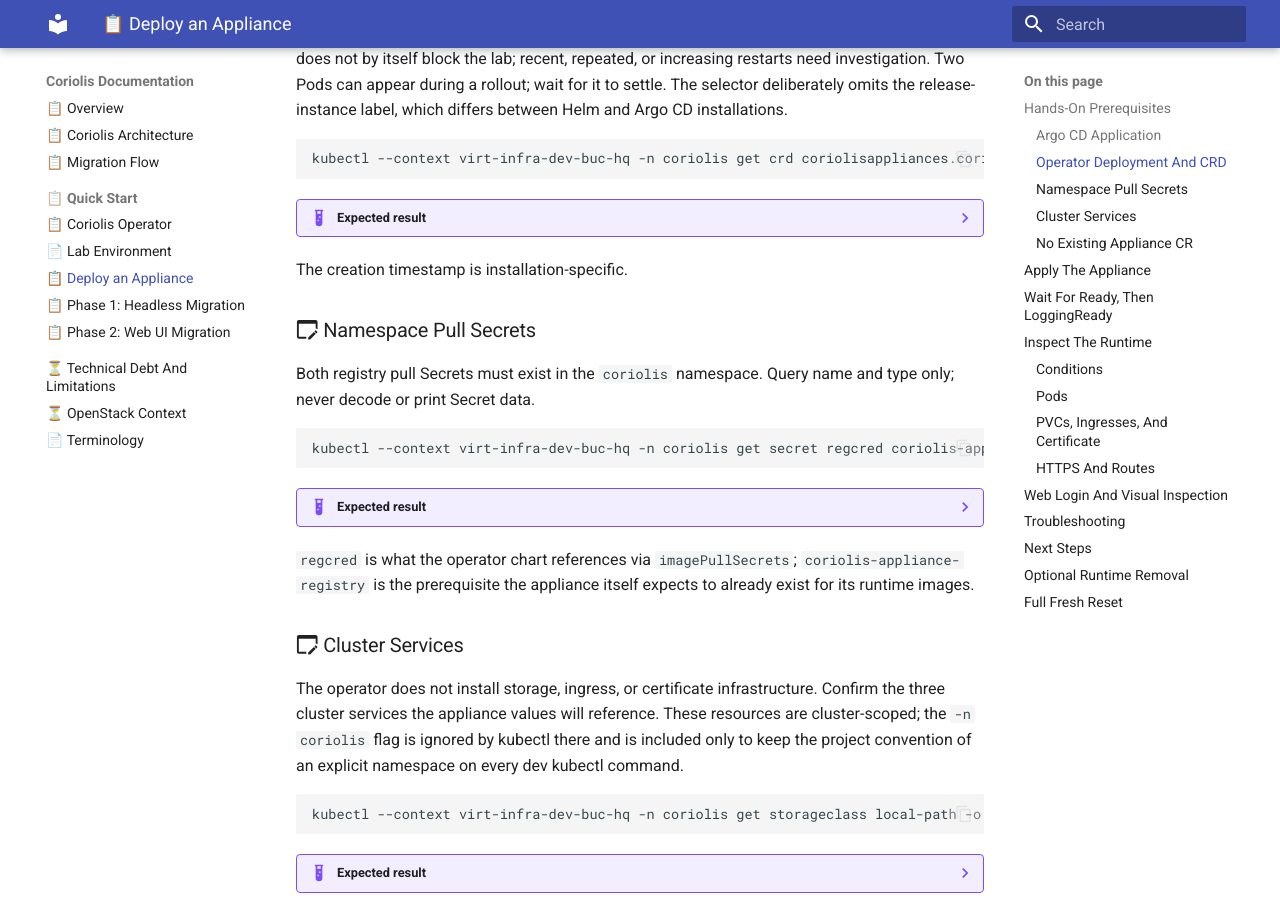
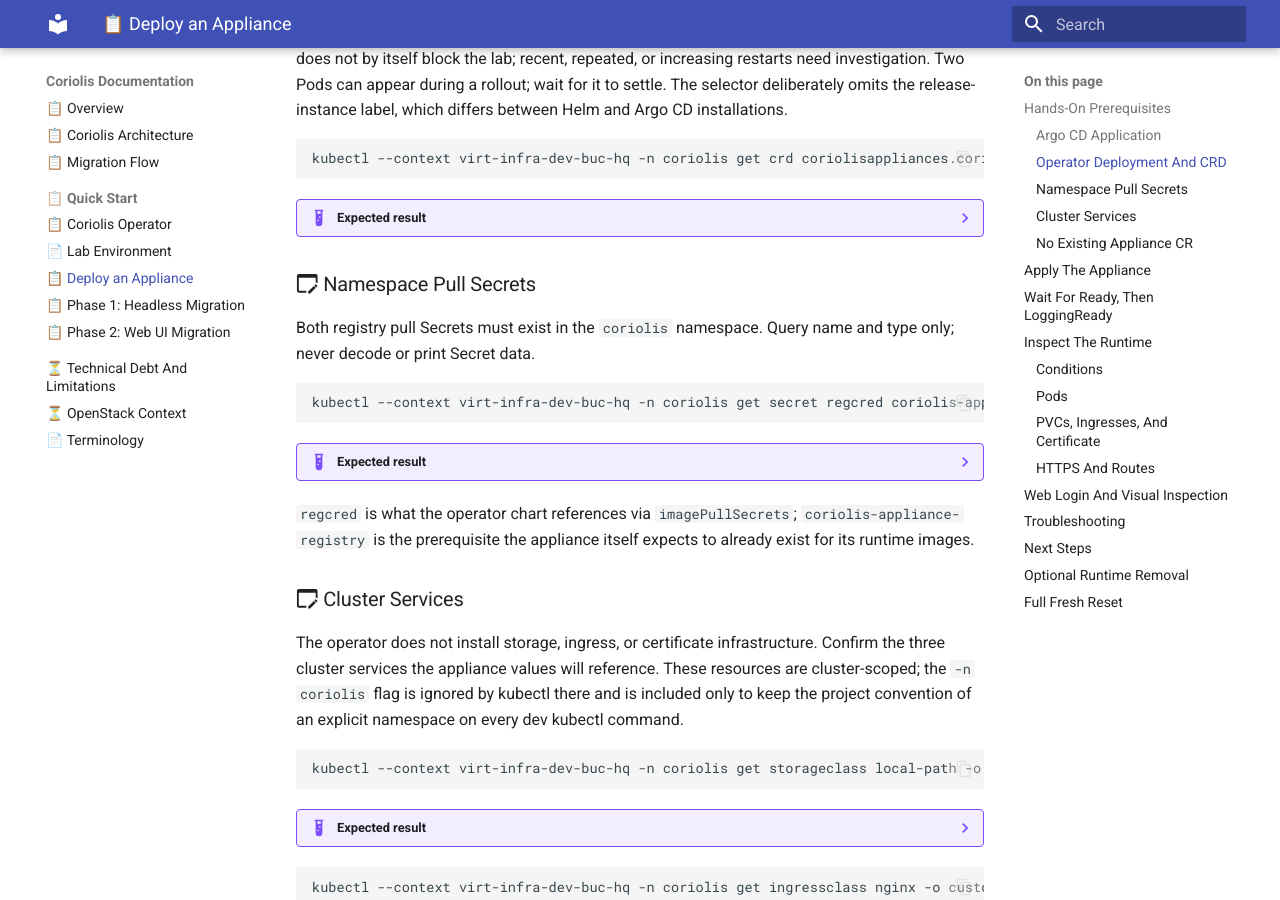
Before and after one commit to radumoisan/coriolis, an MkDocs documentation site: the page built from docs/deploy-appliance.md, in a window 1280 px wide and 900 px high, scrolled down 1180 px. Built offline with MkDocs 1.6.1 and Material for MkDocs 9.7.7, drawn with Linux system fonts in a browser that asks for light colours.

Commit message:
Improved docs
Signed-off-by: Radu Moisan <radu.moisan@gmail.com>

````diff
--- a/docs/deploy-appliance.md
+++ b/docs/deploy-appliance.md
@@ -68,23 +68,21 @@
     coriolisappliances.coriolis.cloudbase.it   2026-08-20T13:37:25Z
     ```
 
-The creation timestamp is installation-specific.
-
 ### :material-application-edit-outline: Namespace Pull Secrets
 
 Both registry pull Secrets must exist in the `coriolis` namespace. Query name and type only; never decode or print Secret data.
 
-<!-- List only the names and types of the two required pull Secrets. -->
+<!-- Verify the two required pull Secrets exist. -->
 ```bash
-kubectl --context virt-infra-dev-buc-hq -n coriolis get secret regcred coriolis-appliance-registry -o custom-columns=NAME:.metadata.name,TYPE:.type
+kubectl --context virt-infra-dev-buc-hq -n coriolis get secret regcred coriolis-appliance-registry
 ```
 
 ??? example "Expected result"
 
     ```text
-    NAME                          TYPE
-    regcred                       kubernetes.io/dockerconfigjson
-    coriolis-appliance-registry   kubernetes.io/dockerconfigjson
+    NAME                          TYPE                             DATA   AGE
+    regcred                       kubernetes.io/dockerconfigjson   1      34d
+    coriolis-appliance-registry   kubernetes.io/dockerconfigjson   1      34d
     ```
 
 `regcred` is what the operator chart references via `imagePullSecrets`; `coriolis-appliance-registry` is the prerequisite the appliance itself expects to already exist for its runtime images.
````
